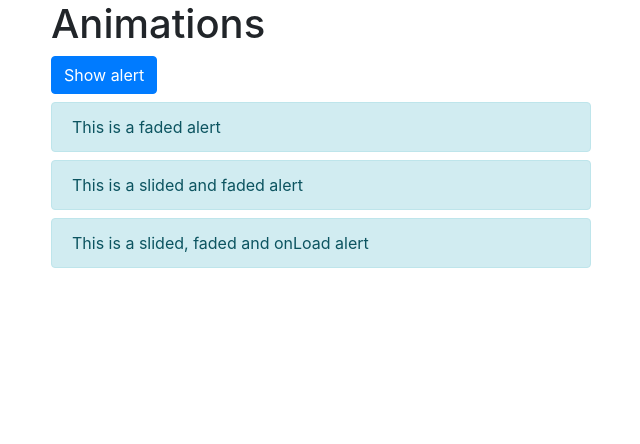
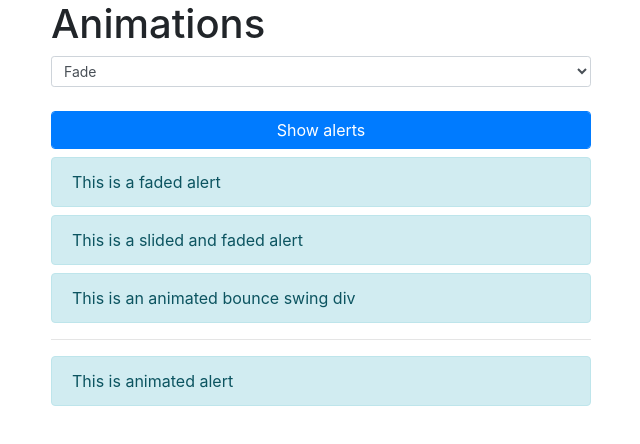
Before and after one commit to cgomesj/Vuejs-AnimationsTransitions, a Vue app: page / in a window 1280 px wide. Shown: the top 444 px of the page, without its empty margins (34-674 px from the left). Built offline with nearby package versions, Linux system fonts and the light colour scheme.

Commit message:
animations with animate.css library

```diff
--- a/public/index.html
+++ b/public/index.html
@@ -10,6 +10,10 @@
       rel="stylesheet"
       integrity="sha384-ggOyR0iXCbMQv3Xipma34MD+dH/1fQ784/j6cY/iJTQUOhcWr7x9JvoRxT2MZw1T"
       crossorigin="anonymous"
+    />
+    <link
+      rel="stylesheet"
+      href="https://cdnjs.cloudflare.com/ajax/libs/animate.css/3.7.2/animate.min.css"
     />
     <title>vue-animations-transitions</title>
   </head>
--- a/src/App.vue
+++ b/src/App.vue
@@ -4,19 +4,32 @@
       <div class="col-xs-12 col-sm-8 col-sm-offset-2 col-md-6 col-md-offset-3">
         <h1>Animations</h1>
 
-        <button @click="toggleAlert" class="btn btn-primary">Show alert</button>
+        <select class="form-control form-control-sm" v-model="selectedTransition">
+          <option value="fade">Fade</option>
+          <option value="slide">Slide</option>
+        </select>
+        <br />
+        <button @click="toggleAlert" class="btn btn-primary form-control">Show alerts</button>
 
-        <transition name="fade">
+        <transition :name="selectedTransition">
           <div v-if="show" class="alert alert-info my-2">This is a faded alert</div>
         </transition>
 
-        <transition name="slide" type="animation">
+        <transition :name="selectedTransition">
           <div v-if="show" class="alert alert-info my-2">This is a slided and faded alert</div>
         </transition>
 
-        <transition name="slide" type="animation" appear>
-          <div v-if="show" class="alert alert-info my-2">This is a slided, faded and onLoad alert</div>
+        <transition enter-active-class="animated bounce" leave-active-class="animated swing">
+          <div v-if="show" class="alert alert-info my-2">This is an animated bounce swing div</div>
         </transition>
+
+        <hr />
+
+        <div
+          v-if="show"
+          :class="animationHeadShake"
+          class="alert alert-info my-2"
+        >This is animated alert</div>
       </div>
     </div>
   </div>
@@ -25,7 +38,16 @@
 <script>
 export default {
   data() {
-    return { show: true };
+    return {
+      show: true,
+      selectedTransition: "fade"
+    };
+  },
+
+  computed: {
+    animationHeadShake() {
+      return "animated infinite headShake slow";
+    }
   },
 
   methods: {
```
